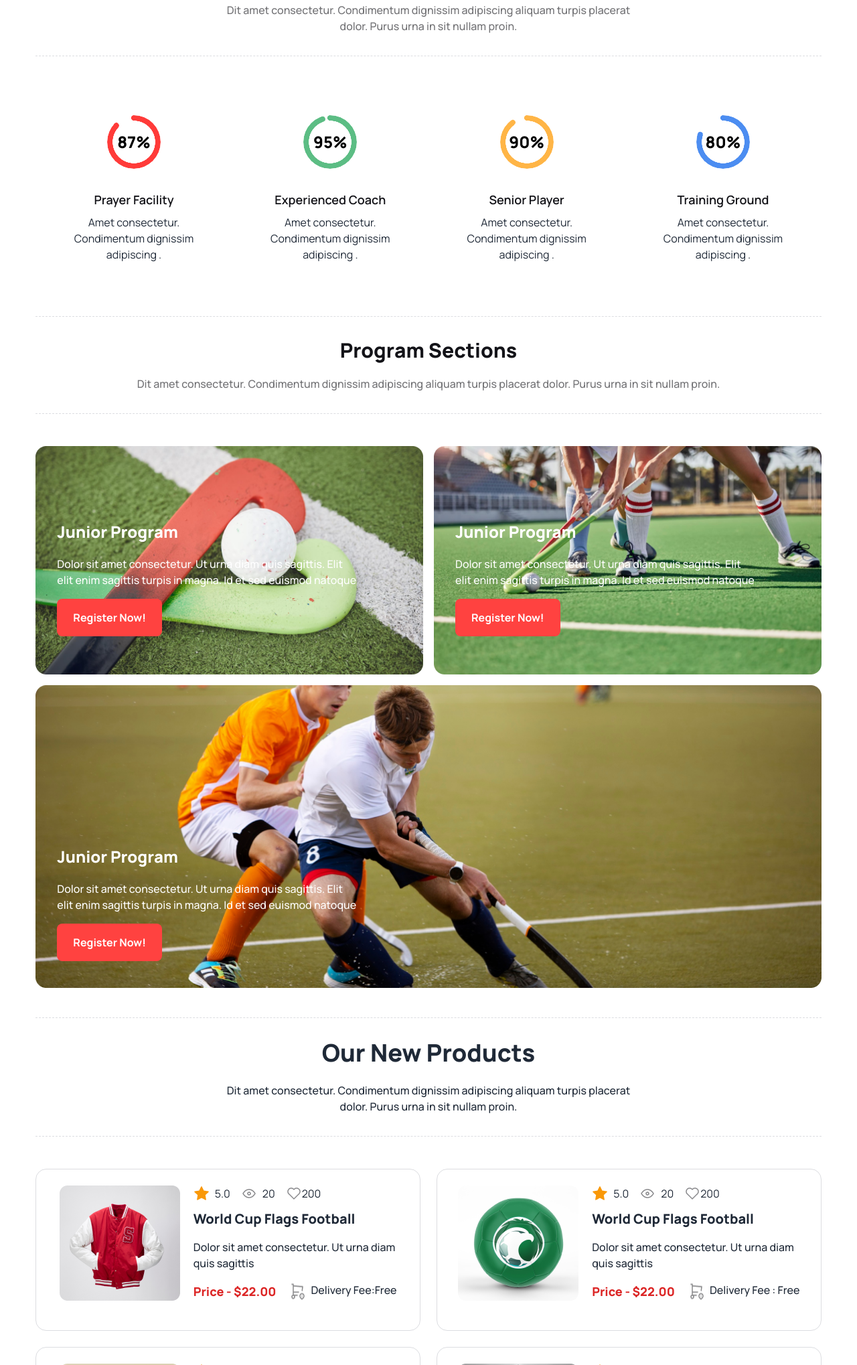
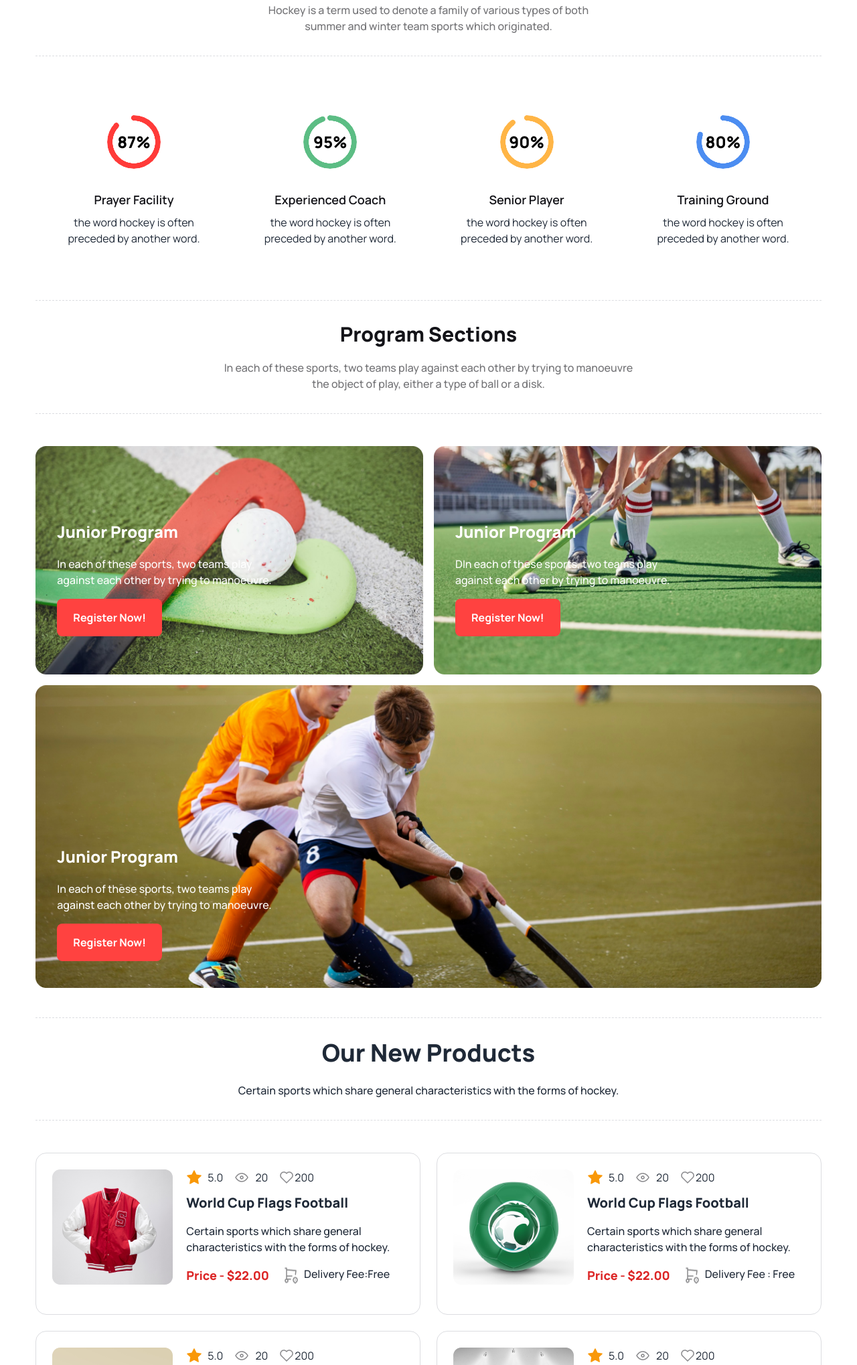
Before and after one commit to mahadi1951/B9-Hockeys-A3, a plain HTML site: page index.html in a window 1280 px wide. Shown: the part 762-2800 px from the top of the page at 67% size. Drawn offline with nearby package versions, Linux system fonts and the light colour scheme.

Commit message:
final added

```diff
--- a/index.html
+++ b/index.html
@@ -90,9 +90,10 @@
           </div>
           <button class="hidden sm:block bg-black p-8 mr-8 mb-8 rounded-2xl ">
             <h3 class="font-extrabold text-white text-2xl text-left">Meet all the heroes from the field</h3>
-            <p class="font-medium text-[#dfe6e9] text-base mt-4 text-left">Dit amet consectetur. Condimentum dignissim
-              adipiscing aliquam <br> turpis placerat dolor. Purus urna in sit nullam proin</p>
+            <p class="font-medium text-[#dfe6e9] text-base mt-4 text-left">Hockey is a term used to denote a family of
+              various types of both <br> summer and winter team sports which originated.</p>
           </button>
+
         </div>
         <div id="slide2"
           class="carousel-item w-full h-[300px] sm:h-[500px] lg:-[600px] bg-[url('./Images/4.png')] rounded-2xl bg-no-repeat bg-center bg-cover sm: flex justify-between place-items-end  ">
@@ -102,8 +103,8 @@
           </div>
           <button class="hidden sm:block bg-black p-8 mr-8 mb-8 rounded-2xl ">
             <h3 class="font-extrabold text-white text-2xl text-left">Meet all the heroes from the field</h3>
-            <p class="font-medium text-[#dfe6e9] text-base mt-4 text-left">Dit amet consectetur. Condimentum dignissim
-              adipiscing aliquam <br> turpis placerat dolor. Purus urna in sit nullam proin</p>
+            <p class="font-medium text-[#dfe6e9] text-base mt-4 text-left">Hockey is a term used to denote a family of
+              various types of both <br> summer and winter team sports which originated.</p>
           </button>
         </div>
       </div>
@@ -115,8 +116,8 @@
     <div class=" mx-auto w-11/12 mt-4 mb-8 ">
       <button class="sm:hidden lg:hidden bg-black w-full rounded-xl py-4 text-left ">
         <h3 class="font-extrabold text-white text-2xl w-11/12 mx-auto">Meet all the heroes from the field</h3>
-        <p class="font-medium text-[#dfe6e9] text-sm mt-4 w-11/12 mx-auto ">Dit amet consectetur. Condimentum <br>
-          dignissim adipiscing aliquam turpis placerat dolor. <br> Purus urna in sit nullam proin</p>
+        <p class="font-medium text-[#dfe6e9] text-sm mt-4 w-11/12 mx-auto ">There are many types of hockey. Some games
+          make the use of skates, either wheeledn.</p>
       </button>
     </div>
   </header>
@@ -127,10 +128,8 @@
       <div class="w-11/12 mx-auto mt-12">
         <div class="text-center mb-12 border-y border-dashed border-[#dcdde1] py-8">
           <h2 class="text-[#131318] text-3xl font-extrabold">Professional Hockeys Club</h2>
-          <p class="text-base font-medium text-[#13131899] mt-5">Dit amet consectetur. Condimentum dignissim adipiscing
-            aliquam turpis
-            placerat <br> dolor. Purus urna in
-            sit nullam proin.</p>
+          <p class="text-base font-medium text-[#13131899] mt-5">Hockey is a term used to denote a family of
+            various types of both <br> summer and winter team sports which originated.</p>
         </div>
         <div class="lg:grid lg:grid-cols-4  ">
           <div class="card bg-base-100 ">
@@ -141,7 +140,7 @@
             </figure>
             <div class="card-body items-center text-center">
               <h2 class="card-title font-semibold text-[#131318] text-lg">Prayer Facility</h2>
-              <p>Amet consectetur. Condimentum dignissim adipiscing .</p>
+              <p>the word hockey is often preceded by another word.</p>
 
             </div>
           </div>
@@ -153,7 +152,7 @@
             </figure>
             <div class="card-body items-center text-center">
               <h2 class="card-title font-semibold text-[#131318] text-lg">Experienced Coach</h2>
-              <p>Amet consectetur. Condimentum dignissim adipiscing .</p>
+              <p>the word hockey is often preceded by another word.</p>
 
             </div>
           </div>
@@ -165,7 +164,7 @@
             </figure>
             <div class="card-body items-center text-center">
               <h2 class="card-title font-semibold text-[#131318] text-lg">Senior Player</h2>
-              <p>Amet consectetur. Condimentum dignissim adipiscing .</p>
+              <p>the word hockey is often preceded by another word.</p>
 
             </div>
           </div>
@@ -177,7 +176,7 @@
             </figure>
             <div class="card-body items-center text-center">
               <h2 class="card-title font-semibold text-[#131318] text-lg">Training Ground</h2>
-              <p>Amet consectetur. Condimentum dignissim adipiscing .</p>
+              <p>the word hockey is often preceded by another word.</p>
 
             </div>
           </div>
@@ -192,18 +191,17 @@
       <div class="w-11/12 mx-auto mt-12 mb-11">
         <div class="text-center  mb-12 border-y border-dashed border-[#dcdde1] py-8">
           <h2 class="text-[#131318] text-3xl font-extrabold">Program Sections</h2>
-          <p class="text-base font-medium text-[#13131899] mt-5">Dit amet consectetur. Condimentum dignissim adipiscing
-            aliquam turpis placerat dolor. Purus urna in sit nullam proin.</p>
+          <p class="text-base font-medium text-[#13131899] mt-5">In each of these sports, two teams play against each
+            other by trying to manoeuvre <br> the object of play, either a type of
+            ball or a disk.</p>
         </div>
         <div class=" grid lg:grid-cols-2 gap-4 mt-5 ">
           <div class="  relative">
             <img class=" w-full h-auto " src="Images/2.png" alt="">
             <div class="absolute lg:top-28 lg:left-5 bottom-1 ml-3">
               <h2 class="text-[#FFF] lg:text-2xl bottom-16 text-lg font-extrabold">Junior Program</h2>
-              <p class="text-[#FFF] lg:text-base text-xs font-medium mt-5">Dolor sit amet consectetur. Ut urna diam quis
-                sagittis.
-                Elit <br> elit
-                enim sagittis turpis in magna. Id et sed euismod natoque
+              <p class="text-[#FFF] lg:text-base text-xs font-medium mt-5">In each of these sports, two teams play <br>
+                against each other by trying to manoeuvre.
               </p>
               <!-- <a
                 class="rounded-lg font-bold text-[#FFF] bg-[#FF4240] border-none lg:py-4 py-1 lg:px-4 px-3 lg:text-lg text-xs ">Register
@@ -216,10 +214,8 @@
             <img class=" w-full h-auto " src="Images/3.png" alt="">
             <div class="absolute lg:top-28 lg:left-5 bottom-1 ml-3">
               <h2 class="text-[#FFF] lg:text-2xl bottom-16 text-lg font-extrabold">Junior Program</h2>
-              <p class="text-[#FFF] lg:text-base text-xs font-medium mt-5">Dolor sit amet consectetur. Ut urna diam quis
-                sagittis.
-                Elit <br> elit
-                enim sagittis turpis in magna. Id et sed euismod natoque
+              <p class="text-[#FFF] lg:text-base text-xs font-medium mt-5">DIn each of these sports, two teams play <br>
+                against each other by trying to manoeuvre.
               </p>
               <button class="font-bold rounded-lg text-[#FFF] border-none bg-[#FF4240] px-6 py-4 mt-4">Register
                 Now!</button>
@@ -231,10 +227,8 @@
             <img class=" w-full h-auto" src="Images/4.png" alt="">
             <div class="absolute lg:top-28 lg:left-5 bottom-1 ml-3 mt-32">
               <h2 class="text-[#FFF] lg:text-2xl bottom-16 text-lg font-extrabold">Junior Program</h2>
-              <p class="text-[#FFF] lg:text-base text-xs font-medium mt-5">Dolor sit amet consectetur. Ut urna diam quis
-                sagittis.
-                Elit <br> elit
-                enim sagittis turpis in magna. Id et sed euismod natoque
+              <p class="text-[#FFF] lg:text-base text-xs font-medium mt-5">In each of these sports, two teams play <br>
+                against each other by trying to manoeuvre.
               </p>
               <button class="font-bold rounded-lg text-[#FFF] border-none bg-[#FF4240] px-6 py-4 mt-4">Register
                 Now!</button>
@@ -247,9 +241,7 @@
     <section class=" w-11/12 mx-auto ">
       <div class="text-center mb-12 border-y border-dashed border-[#dcdde1] py-8">
         <h2 class="text-4xl font-extrabold mb-6">Our New Products</h2>
-        <p class="font-medium">Dit amet consectetur. Condimentum dignissim adipiscing aliquam turpis placerat <br>
-          dolor.
-          Purus urna in sit nullam proin. </p>
+        <p class="font-medium">Certain sports which share general characteristics with the forms of hockey.</p>
       </div>
       <div class="grid gap-6 sm:grid-cols-2 ">
         <!-- one button -->
@@ -271,7 +263,7 @@
             </div>
             <!-- icon bade bakituku -->
             <h2 class="text-xl font-extrabold mt-3 mb-4">World Cup Flags Football</h2>
-            <p class="font-medium mb-4">Dolor sit amet consectetur. Ut urna diam <br> quis sagittis</p>
+            <p class="font-medium mb-4">Certain sports which share general characteristics with the forms of hockey.</p>
             <div class="flex">
               <span class="mr-5 text-red-600 text-lg font-extrabold">Price - $22.00</span>
               <img src="./Images/Frame(6).png" alt="">
@@ -296,7 +288,7 @@
               <span>200</span>
             </div>
             <h2 class="text-xl font-extrabold mt-3 mb-4">World Cup Flags Football</h2>
-            <p class="font-medium mb-4">Dolor sit amet consectetur. Ut urna diam <br> quis sagittis</p>
+            <p class="font-medium mb-4">Certain sports which share general characteristics with the forms of hockey.</p>
             <div class="flex">
               <span class="mr-5 text-red-600 text-lg font-extrabold">Price - $22.00</span>
               <img src="./Images/Frame(6).png" alt="">
@@ -321,7 +313,7 @@
               <span>200</span>
             </div>
             <h2 class="text-xl font-extrabold mt-3 mb-4">World Cup Flags Football</h2>
-            <p class="font-medium mb-4">Dolor sit amet consectetur. Ut urna diam <br> quis sagittis</p>
+            <p class="font-medium mb-4">Certain sports which share general characteristics with the forms of hockey.</p>
             <div class="flex">
               <span class="mr-5 text-red-600 text-lg font-extrabold">Price - $22.00</span>
               <img src="./Images/Frame(6).png" alt="">
@@ -346,7 +338,7 @@
               <span>200</span>
             </div>
             <h2 class="text-xl font-extrabold mt-3 mb-4">World Cup Flags Football</h2>
-            <p class="font-medium mb-4">Dolor sit amet consectetur. Ut urna diam <br> quis sagittis</p>
+            <p class="font-medium mb-4">Certain sports which share general characteristics with the forms of hockey.</p>
             <div class="flex">
               <span class="mr-5 text-red-600 text-lg font-extrabold">Price - $22.00</span>
               <img src="./Images/Frame(6).png" alt="">
@@ -371,7 +363,7 @@
               <span>200</span>
             </div>
             <h2 class="text-xl font-extrabold mt-3 mb-4">World Cup Flags Football</h2>
-            <p class="font-medium mb-4">Dolor sit amet consectetur. Ut urna diam <br> quis sagittis</p>
+            <p class="font-medium mb-4">Certain sports which share general characteristics with the forms of hockey.</p>
             <div class="flex">
               <span class="mr-5 text-red-600 text-lg font-extrabold">Price - $22.00</span>
               <img src="./Images/Frame(6).png" alt="">
@@ -396,7 +388,7 @@
               <span>200</span>
             </div>
             <h2 class="text-xl font-extrabold mt-3 mb-4">World Cup Flags Football</h2>
-            <p class="font-medium mb-4">Dolor sit amet consectetur. Ut urna diam <br> quis sagittis</p>
+            <p class="font-medium mb-4">Certain sports which share general characteristics with the forms of hockey.</p>
             <div class="flex">
               <span class="mr-5 text-red-600 text-lg font-extrabold">Price - $22.00</span>
               <img src="./Images/Frame(6).png" alt="">
@@ -412,8 +404,8 @@
       <div class="w-11/12 mx-auto mt-12 mb-9">
         <div class="text-center mb-12 border-y border-dashed border-[#dcdde1] py-8 ">
           <h2 class="text-[#131318] text-3xl font-extrabold">Clients Question</h2>
-          <p class="text-base font-medium text-[#13131899] mt-5">Dit amet consectetur. Condimentum dignissim adipiscing
-            aliquam turpis <br> placerat dolor. Purus urna in sit nullam proin.</p>
+          <p class="text-base font-medium text-[#13131899] mt-5">In more recent history, the word "hockey" is used in
+            reference to either the <br> summer Olympic sport of field hockey.</p>
         </div>
 
         <div>
@@ -427,8 +419,8 @@
                     Our Equipment
                   </div>
                   <div class="collapse-content">
-                    <p>Dolor sit amet consectetur. Ut urna diam quis sagittis. <br> Elit elit enim sagittis turpis in
-                      magna.
+                    <p>In more recent history, the word "hockey" is used in
+                      reference to either the <br> summer Olympic sport of field hockey.
                     </p>
                   </div>
 
@@ -440,8 +432,8 @@
                     Hockey Training
                   </div>
                   <div class="collapse-content">
-                    <p>Dolor sit amet consectetur. Ut urna diam quis sagittis. <br> Elit elit enim sagittis turpis in
-                      magna.
+                    <p>In more recent history, the word "hockey" is used in
+                      reference to either the <br> summer Olympic sport of field hockey.
                     </p>
                   </div>
                 </div>
@@ -452,8 +444,8 @@
                     Private Lessons
                   </div>
                   <div class="collapse-content">
-                    <p>Dolor sit amet consectetur. Ut urna diam quis sagittis. <br> Elit elit enim sagittis turpis in
-                      magna.
+                    <p>In more recent history, the word "hockey" is used in
+                      reference to either the <br> summer Olympic sport of field hockey.
                     </p>
                   </div>
                 </div>
@@ -464,8 +456,8 @@
                     Ski Touring
                   </div>
                   <div class="collapse-content">
-                    <p>Dolor sit amet consectetur. Ut urna diam quis sagittis. <br> Elit elit enim sagittis turpis in
-                      magna.
+                    <p>In more recent history, the word "hockey" is used in
+                      reference to either the <br> summer Olympic sport of field hockey.
                     </p>
                   </div>
                 </div>
@@ -476,8 +468,8 @@
                     Booking
                   </div>
                   <div class="collapse-content">
-                    <p>Dolor sit amet consectetur. Ut urna diam quis sagittis. <br> Elit elit enim sagittis turpis in
-                      magna.
+                    <p>In more recent history, the word "hockey" is used in
+                      reference to either the <br> summer Olympic sport of field hockey..
                     </p>
                   </div>
                 </div>
@@ -488,8 +480,8 @@
                     Pricings
                   </div>
                   <div class="collapse-content">
-                    <p>Dolor sit amet consectetur. Ut urna diam quis sagittis. <br> Elit elit enim sagittis turpis in
-                      magna.
+                    <p>In more recent history, the word "hockey" is used in
+                      reference to either the <br> summer Olympic sport of field hockey.
                     </p>
                   </div>
                 </div>
@@ -503,8 +495,8 @@
     <section class="w-11/12 mx-auto">
       <div class=" text-center sm:mt-24 mb-9 border-y border-dashed border-[#dcdde1] py-8">
         <h2 class="text-[#131318] text-3xl font-extrabold">Get In Touch</h2>
-        <p class="text-base font-medium text-[#13131899] mt-5">Dit amet consectetur. Condimentum dignissim adipiscing
-          aliquam turpis <br> placerat dolor. Purus urna in sit nullam proin.</p>
+        <p class="text-base font-medium text-[#13131899] mt-5">Field hockey is played on gravel, natural grass, or
+          sand-based or water-based.</p>
       </div>
       <div class="sm:grid grid-cols-2 gap-6">
         <div class="border border-solid border-[#dcdde1] rounded-2xl p-6 sm:p-12 ">
@@ -627,15 +619,13 @@
 
   </footer> -->
   <footer class="w-full bg-black">
-    <div
-      class="w-11/12 mt-7 pt-10 sm:mt-24 sm:pt-24 sm:flex justify-between mx-auto place-content-center lg:flex justify-between">
-      <div class="w-full mx-auto grid place-content-center text-center sm:pl-24 sm:mr-12">
+    <div class="w-11/12 mt-7 pt-10 sm:mt-24 sm:py-24 sm:flex justify-between mx-auto place-content-center lg:flex ">
+      <div class="w-full mx-auto grid place-content-center text-center sm:text-left  sm:pl-24 sm:mr-12">
         <h2 class="text-[28px] font-extrabold text-white mb-4">Get In Touch</h2>
         <p class="text-[#dcdde1] font-medium mb-6">
-          Dit amet consectetur. Condimentum <br> adipiscing aliquam turpis placerat dolor. Purus <br> urna in sit nullam
-          proin.
+          Field hockey is played on gravel, natural grass, or sand-based or water-based.
         </p>
-        <div class="flex mx-auto mb-4">
+        <div class="flex mx-auto sm:mx-0 mb-4">
           <svg xmlns="http://www.w3.org/2000/svg" width="24" height="24" viewBox="0 0 24 24" fill="none">
             <path
               d="M21.75 6.75V17.25C21.75 17.8467 21.5129 18.419 21.091 18.841C20.669 19.2629 20.0967 19.5 19.5 19.5H4.5C3.90326 19.5 3.33097 19.2629 2.90901 18.841C2.48705 18.419 2.25 17.8467 2.25 17.25V6.75M21.75 6.75C21.75 6.15326 21.5129 5.58097 21.091 5.15901C20.669 4.73705 20.0967 4.5 19.5 4.5H4.5C3.90326 4.5 3.33097 4.73705 2.90901 5.15901C2.48705 5.58097 2.25 6.15326 2.25 6.75M21.75 6.75V6.993C21.75 7.37715 21.6517 7.75491 21.4644 8.0903C21.2771 8.42569 21.0071 8.70754 20.68 8.909L13.18 13.524C12.8252 13.7425 12.4167 13.8582 12 13.8582C11.5833 13.8582 11.1748 13.7425 10.82 13.524L3.32 8.91C2.99292 8.70854 2.72287 8.42669 2.53557 8.0913C2.34827 7.75591 2.24996 7.37815 2.25 6.994V6.75"
@@ -643,7 +633,7 @@
           </svg>
           <p class="text-[#dcdde1] font-medium ml-2">sakib@support.com</p>
         </div>
-        <div class="flex mx-auto">
+        <div class="flex mx-auto sm:mx-0">
           <svg xmlns="http://www.w3.org/2000/svg" width="24" height="24" viewBox="0 0 24 24" fill="none">
             <path
               d="M2.25 6.75C2.25 15.034 8.966 21.75 17.25 21.75H19.5C20.0967 21.75 20.669 21.5129 21.091 21.091C21.5129 20.669 21.75 20.0967 21.75 19.5V18.128C21.75 17.612 21.399 17.162 20.898 17.037L16.475 15.931C16.035 15.821 15.573 15.986 15.302 16.348L14.332 17.641C14.05 18.017 13.563 18.183 13.122 18.021C11.4849 17.4191 9.99815 16.4686 8.76478 15.2352C7.53141 14.0018 6.58087 12.5151 5.979 10.878C5.817 10.437 5.983 9.95 6.359 9.668L7.652 8.698C8.015 8.427 8.179 7.964 8.069 7.525L6.963 3.102C6.90214 2.85869 6.76172 2.6427 6.56405 2.48834C6.36638 2.33397 6.1228 2.25008 5.872 2.25H4.5C3.90326 2.25 3.33097 2.48705 2.90901 2.90901C2.48705 3.33097 2.25 3.90326 2.25 4.5V6.75Z"
@@ -652,7 +642,7 @@
           <p class="text-[#dcdde1] font-medium ml-2">(+880)1783911514</p>
         </div>
       </div>
-      <div class="flex  w-full mx-auto place-content-center text-center mt-10">
+      <div class="flex  w-full mx-auto place-content-center text-center sm:text-left  mt-10">
         <div class="mr-24">
           <h2 class="text-lg font-bold mb-8 text-white">Company</h2>
           <p class="font-medium mb-4 text-[#dcdde1]"> About us</p>
@@ -669,7 +659,7 @@
           <p class="font-medium mb-4 text-[#dcdde1]"> Contact Us</p>
         </div>
       </div>
-      <div class="w-full mx-auto grid place-content-center sm:text-center  sm:pr-0  mt-9">
+      <div class="w-full mx-auto grid place-content-center text-center sm:text-left sm:pr-0  mt-9">
         <h2 class="text-lg font-bold mb-8 text-white">services</h2>
         <p class="font-medium mb-4 text-[#dcdde1]"> Academy</p>
         <p class="font-medium mb-4 text-[#dcdde1]"> Group Lesson</p>
```
